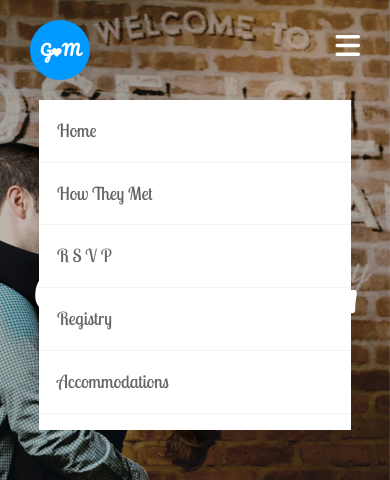
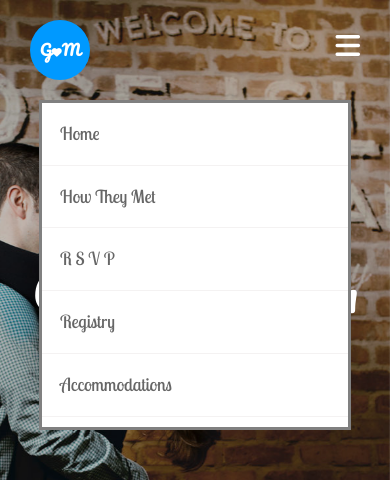
Before and after one commit to gsauns/bootus, a plain HTML site: page index.html in a window 390 px wide. Both pictures are taken after a click on the element 347 px from the left and 46 px from the top of the page. Shown: the top 480 px of the page. Drawn offline with Linux system fonts and the light colour scheme.

Commit message:
mobile nav menu border

```diff
--- a/css/style.css
+++ b/css/style.css
@@ -3175,7 +3175,10 @@ button.mfp-close, button.mfp-arrow {
 
 #nav-menu { display: none }
 #nav-menu.sidebar {display:block}
-#nav-menu.open { display: block; }
+#nav-menu.open {
+	display: block;
+	border: 3px solid gray;
+}
 
 #nav-menu,
 .bottom-bar.transparent #nav-menu{
```
